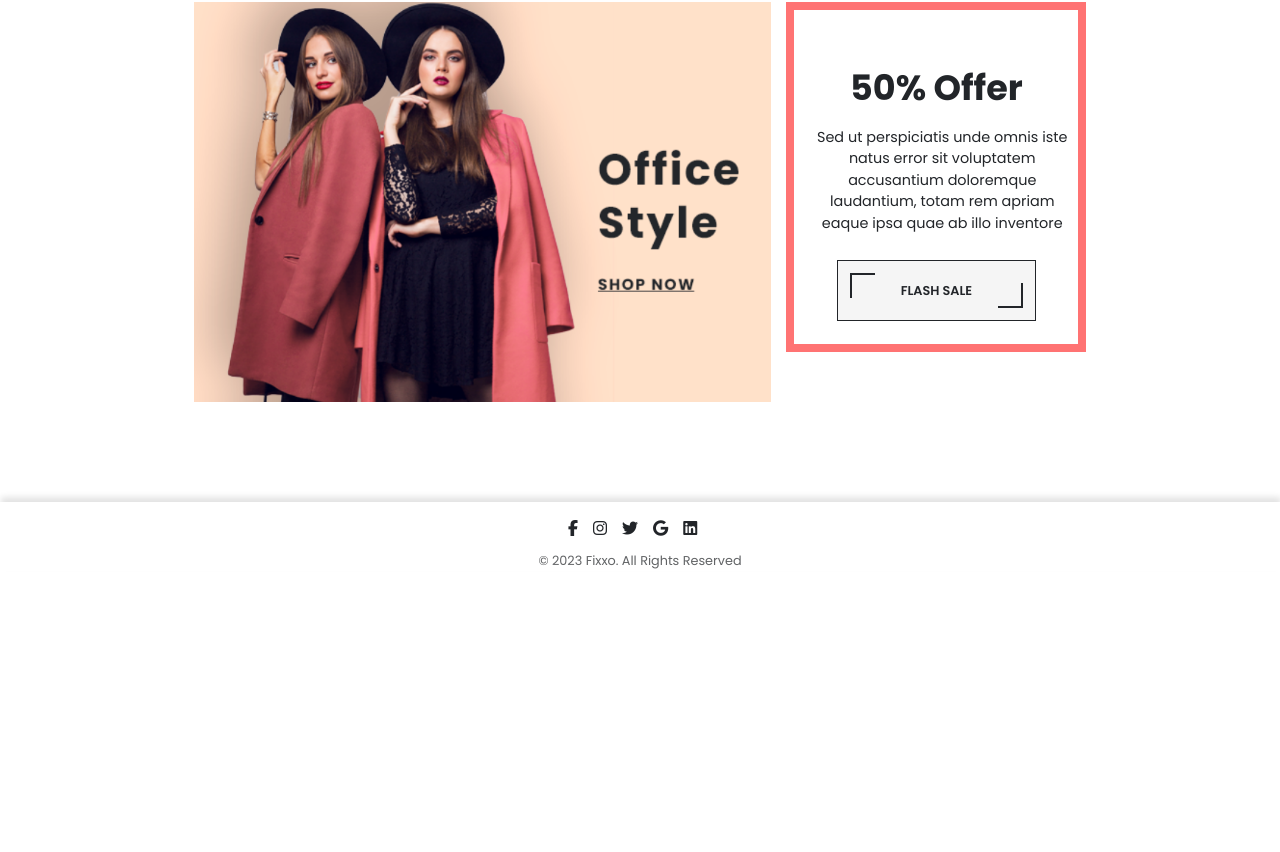
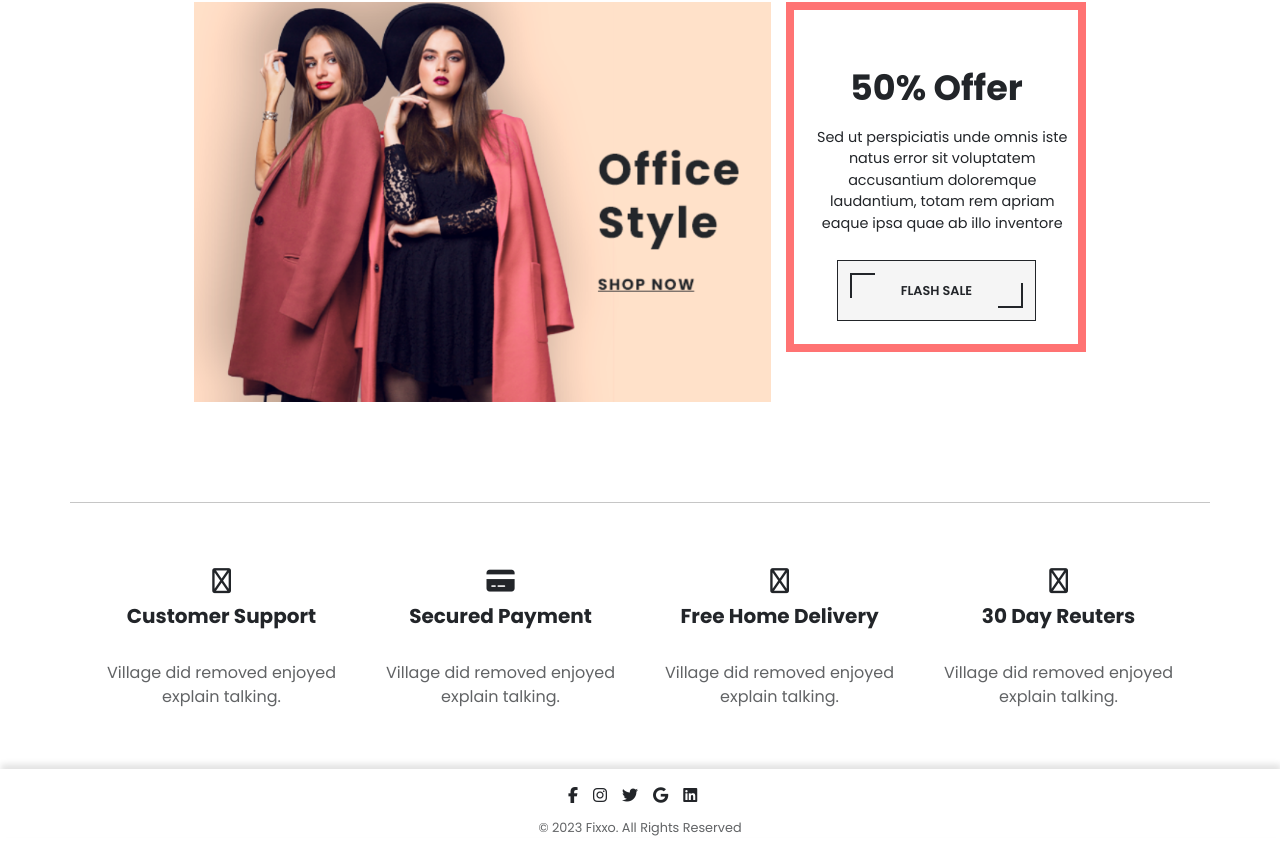
Before and after one commit to ErimAlp/FrontendInlamning, a React (Create React App) app in the folder frontendassignment/: page / in a window 1280 px wide. Shown: the part 1027-1879 px from the top of the page. Before the commit the page ends 1613 px from the top, so only its background shows below. Built offline with nearby package versions, Linux system fonts and the light colour scheme; no server answers.

Commit message:
Created infoSection

```diff
--- /dev/null
+++ b/frontendassignment/src/components/partials/InfoSection.js
@@ -0,0 +1,34 @@
+import React from 'react'
+
+const InfoSection = () => {
+  return (
+    <section className='infoSection'>
+        <div className='container'>
+        {/* <div className='white-space'></div> */}
+        <div className='field'>
+            <div className='icon'><i class="fa-regular fa-headset"></i></div>
+            <div className='title'>Customer Support</div>
+            <span className='text'>Village did removed enjoyed explain talking.</span>
+        </div>
+        <div className='field'>
+            <div className='icon'><i class="fa-solid fa-credit-card"></i></div>
+            <div className='title'>Secured Payment</div>
+            <span className='text'>Village did removed enjoyed explain talking.</span>
+        </div>
+        <div className='field'>
+            <div className='icon'><i class="fa-sharp fa-regular fa-truck"></i></div>
+            <div className='title'>Free Home Delivery</div>
+            <span className='text'>Village did removed enjoyed explain talking.</span>
+        </div>
+        <div className='field'>
+            <div className='icon'><i class="fa-regular fa-truck-fast"></i></div>
+            <div className='title'>30 Day Reuters</div>
+            <span className='text'>Village did removed enjoyed explain talking.</span>
+        </div>
+        {/* <div className='white-space'></div> */}
+        </div>
+    </section>
+  )
+}
+
+export default InfoSection
--- a/frontendassignment/src/components/views/Home.js
+++ b/frontendassignment/src/components/views/Home.js
@@ -1,6 +1,7 @@
 import React, { useEffect } from 'react'
 import { useProductContext } from '../../contexts/ProductContext'
 import CollectionGrid from '../partials/CollectionGrid'
+import InfoSection from '../partials/InfoSection'
 import SalesShowcase from '../partials/SalesShowcase'
 import Showcase from '../partials/Showcase'
 
@@ -18,6 +19,7 @@ const Home = () => {
         <Showcase />
         <CollectionGrid title="Featured Products" items={featured} />
         <SalesShowcase />
+        <InfoSection />
 
     </>
   )
--- /dev/null
+++ b/frontendassignment/src/css/scss/components/sections/_InfoSelection.scss
@@ -0,0 +1,34 @@
+.infoSection {
+
+    .container {
+        display: grid;
+        grid-template-columns: 1fr 1fr 1fr 1fr;
+        // gap: 30px;
+        padding-top: 60px;
+        padding-bottom: 60px;
+        border: 0;
+        border-top: 1px solid $color-shadow-2;
+
+
+        .field {
+            // @include content-center;
+            text-align: center;
+            // min-width: 50px;
+            .icon {
+                font-size: 25px;
+            }
+
+            .title {
+                @include font-title-3;
+                font-weight: $font-weight-bold;
+            }
+
+            .text {
+                color: $color-dark-3;
+                width: 60%;
+            }
+
+        }
+
+    }
+}
--- a/frontendassignment/src/css/scss/style.scss
+++ b/frontendassignment/src/css/scss/style.scss
@@ -15,4 +15,5 @@
 @import "components/sections/Breadcumb";
 @import "components/sections/GoogleMaps";
 @import "components/sections/ContactForm";
+@import "components/sections/InfoSelection";
 @import "components/sections/footer";
```
Also changed, not shown: frontendassignment/src/css/style.min.css.
